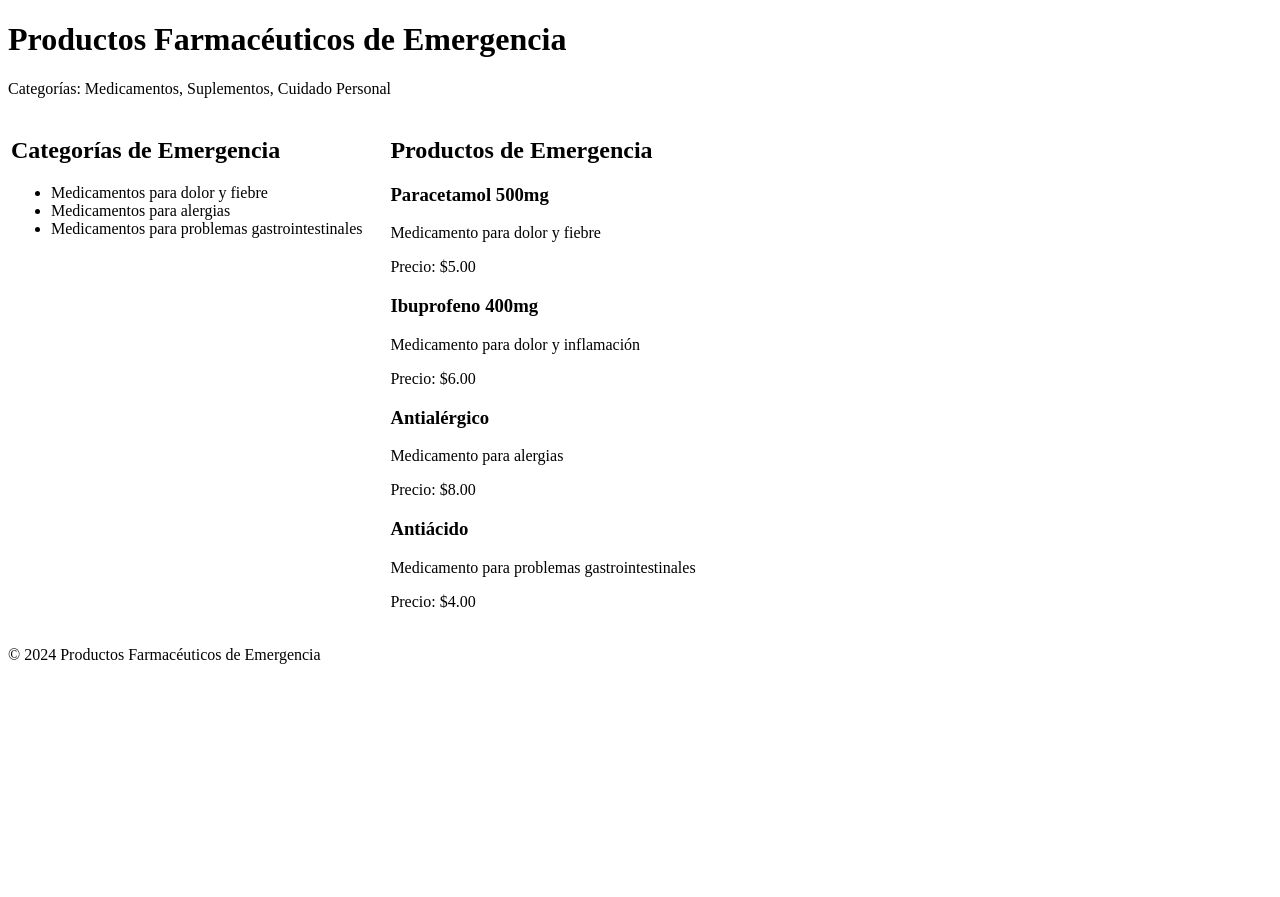
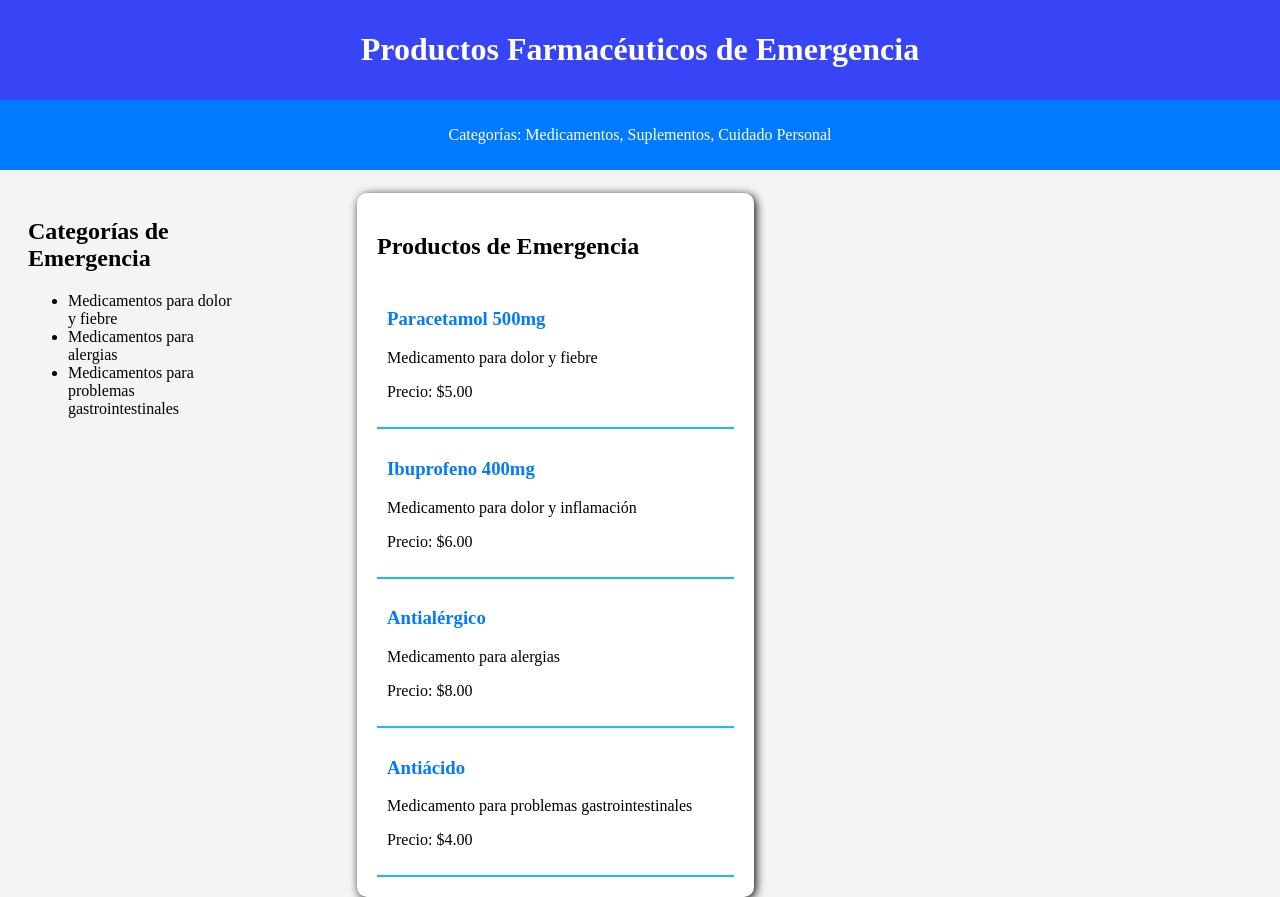
Before and after one commit to medieta302/lenguaje-ciclo1, a plain HTML site: page html/trabajo1.html in a window 1280 px wide. Shown: the top 897 px of the page. Before the commit the page ends 800 px from the top, so only its background shows below. Drawn offline with Linux system fonts and the light colour scheme.

Commit message:
mi trabajo 1

```diff
--- a/html/index.css
+++ b/html/index.css
@@ -0,0 +1,52 @@
+body {
+    font-family: bodoni 'Gill Sans', 'Gill Sans MT', Calibri, 'Trebuchet MS', sans-serif;
+    margin: 0;
+    padding: 0;
+    background-color: #f4f4f4;
+}
+header {
+    background-color: rgb(56, 69, 247);
+    color: white;
+    text-align: center;
+    padding: 10px;
+}
+nav {
+    background-color: #007bff;
+    color: white;
+    padding: 10px;
+    text-align: center;
+}
+main {
+    display: flex;
+    margin: 20px;
+}
+aside {
+    padding: 5px;
+    font-size: 16px;
+}
+article {
+    width: 70%;
+    background-color: rgb(255, 255, 255);
+    padding: 20px;
+    border-radius: 10px;
+    box-shadow: 2px 2px 10px rgb(10, 10, 10);
+    float: right;
+}
+article div {
+    border-bottom: 2px solid rgb(19, 191, 239);
+    padding: 10px;
+    display: block;
+}
+article h3 {
+    color: #007bff;
+}
+footer {
+    background-color: #343a40;
+    color: white;
+    text-align: center;
+    padding: 10px;
+    position: relative;
+    bottom: 0;
+    width: 100px;
+    clear: both;
+}
--- /dev/null
+++ b/html/index2.css
@@ -0,0 +1,46 @@
+body {
+    font-family: 'Gill Sans', 'Gill Sans MT', Calibri, 'Trebuchet MS', sans-serif;
+    margin: 0;
+    padding: 0;
+}
+header {
+    background-color: #1e90ff;
+    padding: 20px;
+    text-align: center;
+}
+nav ul li {
+    list-style: none;
+    padding: 0;
+    display: flex;
+}
+nav ul li {
+    margin: 0;
+}
+nav ul li a {
+    text-decoration: none;
+    color: white;
+    font-weight: bold;
+}
+main {
+    display: flex;
+    margin: 20px;
+}
+section {
+    flex: 2;
+    padding: 20px;
+    background-color: #f4f4f4;
+}
+article {
+    margin-bottom: 20px;
+    padding: 15px;
+    border: 1px solid #ddd;
+}
+aside {
+    flex: 1;
+    padding: 15px;
+    background-color: #e0e0e0;
+}
+aside ul {
+    list-style: none;
+    padding: 0;
+}
--- /dev/null
+++ b/html/index3.css
@@ -0,0 +1,57 @@
+body {
+    font-family: 'Gill Sans', 'Gill Sans MT', Calibri, 'Trebuchet MS', sans-serif;
+    margin: 0;
+    padding: 0;
+}
+header {
+    background-color: #1e90ff;
+    padding: 20px;
+    text-align: center;
+}
+nav ul {
+    list-style: none;
+    padding: 0;
+    display: flex;
+    justify-content: center;
+}
+nav ul li {
+    margin: 0;
+}
+nav ul li a {
+    text-decoration: none;
+    color: white;
+    font-weight: bold;
+}
+main {
+    display: flex;
+    margin: 20px;
+}
+section {
+    flex: 2;
+    padding: 20px;
+    background-color: #f4f4f4;
+}
+article {
+    margin-bottom: 20px;
+    padding: 15px;
+    border: 1px solid #ddd;
+}
+aside {
+    flex: 1;
+    padding: 15px;
+    background-color: #e0e0e0;
+}
+aside ul{
+    list-style: none;
+    padding: 0;
+}
+aside ul li {
+    margin-bottom: 10px;
+}
+footer {
+    background-color: #333;
+    color: white;
+    text-align: center;
+    padding: 10px;
+    margin-top: 20px;
+}
--- a/html/trabajo1.html
+++ b/html/trabajo1.html
@@ -2,24 +2,21 @@
 <html>
   <head>
     <title>Productos Farmacéuticos de Emergencia</title>
+    <link rel="stylesheet" href="./index.css">
   </head>
   <body>
-    <!-- Encabezado principal -->
     <header>
       <h1>Productos Farmacéuticos de Emergencia</h1>
     </header>
 
-    <!-- Barra de navegación -->
     <nav>
       <p>Categorías: Medicamentos, Suplementos, Cuidado Personal</p>
     </nav>
 
-    <!-- Contenido principal con barra lateral -->
     <main>
       <section>
         <table width="100%">
           <tr>
-            <!-- Barra lateral izquierda -->
             <td width="30%" valign="top">
               <aside>
                 <h2>Categorías de Emergencia</h2>
@@ -31,7 +28,6 @@
               </aside>
             </td>
 
-            <!-- Contenido principal -->
             <td width="70%" valign="top">
               <article>
                 <h2>Productos de Emergencia</h2>
@@ -62,7 +58,6 @@
       </section>
     </main>
 
-    <!-- Pie de página -->
     <footer>
       <p>&copy; 2024 Productos Farmacéuticos de Emergencia</p>
     </footer>
```
Also changed, not shown: html/prueba.html (+1 -0 lines), html/trabajo2.html (+1 -1 lines), html/trabajo3.html (+5 -5 lines), html/IBUPROFENO.jpg (added), html/omega.png (added), html/paracetamol2-1-scaled.jpg (added), html/vitamina-c0742.jpg (added).
